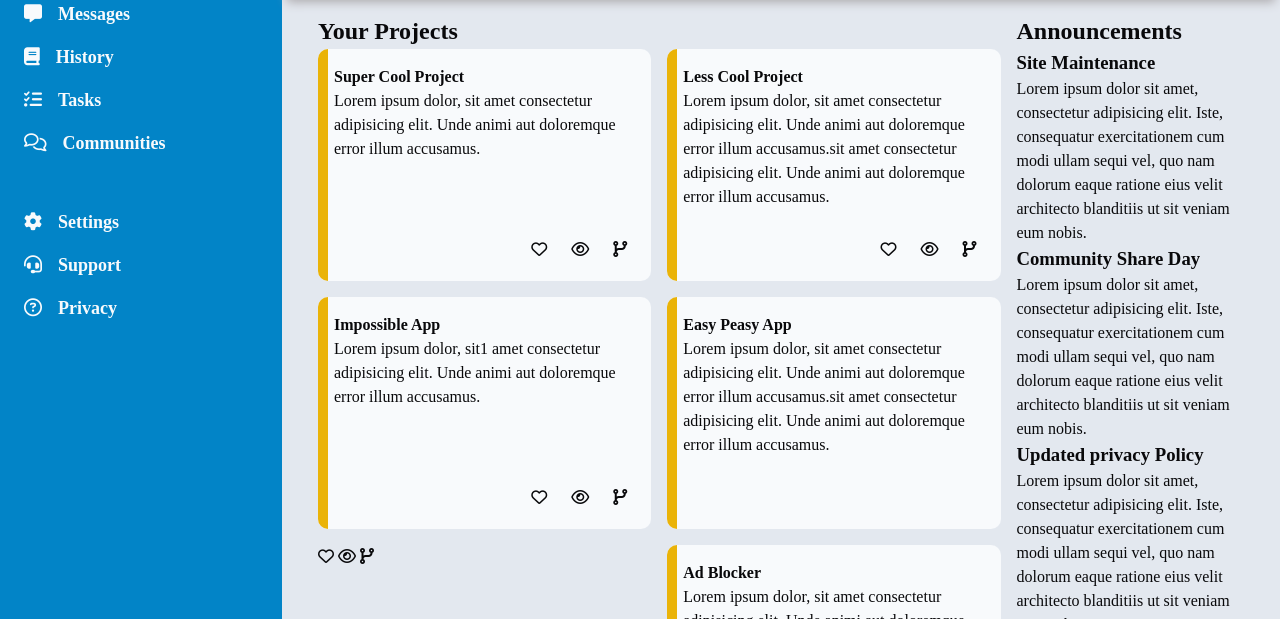
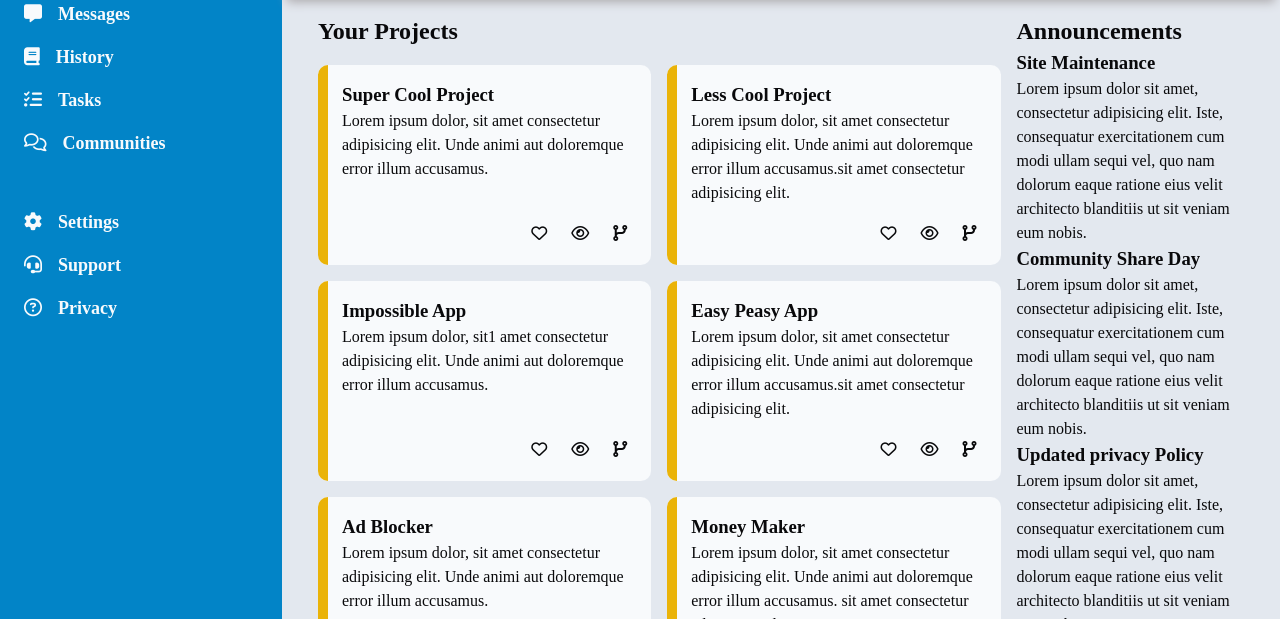
Before and after one commit to fernandopeguero/AdminDashboard, a plain HTML site: page index.html in a window 1280 px wide. Shown: the part 181-800 px from the top of the page. Drawn offline with Linux system fonts and the light colour scheme.

Commit message:
Fix styling inconsistency for project section

```diff
--- a/css/styles.css
+++ b/css/styles.css
@@ -187,6 +187,10 @@ main {
     .articles {
         grid-column: 1 / 2;
 
+        h2 {
+            margin-bottom: var(--pd-medium);
+        }
+
         ul {
             list-style: none;
             display: grid;
@@ -197,20 +201,29 @@ main {
 
             li {
                 background-color: var(--sidebar-text-color);
-                padding: var(--pd-medium);
+                padding-left: var(--pd-large);
+                padding-right: var(--pd-medium);
                 border-radius: 10px;
                 display: flex;
                 flex-direction: column;
                 height: 200px;
                 overflow: hidden;
                 position: relative;
+                justify-content: center;
+
+                h3 {
+                    margin-top: var(--pd-medium);
+
+                }
 
                 .options {
                     margin-top: auto;
+                    margin-bottom: var(--pd-medium);
                     align-self: flex-end;
                     display: flex;
                     gap: var(--pd-small);
                 }
+
 
                 i {
                     padding: var(--pd-small);
--- a/index.html
+++ b/index.html
@@ -36,13 +36,13 @@
         </div>
     </header>
 
-    <main class="bg-slate">
+    <main>
 
         <section class="articles">
             <h2>Your Projects</h2>
             <ul>
                 <li>
-                    <h4>Super Cool Project</h4>
+                    <h3>Super Cool Project</h3>
                     <p>Lorem ipsum dolor, sit amet consectetur adipisicing elit. Unde animi aut doloremque error illum accusamus. </p>
                     <div class="options">
                         <i class="fa-regular fa-heart"></i>
@@ -51,8 +51,8 @@
                     </div>
                 </li>
                 <li>
-                    <h4>Less Cool Project</h4>
-                    <p>Lorem ipsum dolor, sit amet consectetur adipisicing elit. Unde animi aut doloremque error illum accusamus.sit amet consectetur adipisicing elit. Unde animi aut doloremque error illum accusamus.</p>
+                    <h3>Less Cool Project</h3>
+                    <p>Lorem ipsum dolor, sit amet consectetur adipisicing elit. Unde animi aut doloremque error illum accusamus.sit amet consectetur adipisicing elit.</p>
                     <div class="options">
                         <i class="fa-regular fa-heart"></i>
                         <i class="fa-regular fa-eye"></i>
@@ -60,7 +60,7 @@
                     </div>
                 </li>
                 <li>
-                    <h4>Impossible App</h4>
+                    <h3>Impossible App</h3>
                     <p>Lorem ipsum dolor, sit1 amet consectetur adipisicing elit. Unde animi aut doloremque error illum accusamus. </p>
                     <div class="options">
                         <i class="fa-regular fa-heart"></i>
@@ -68,27 +68,30 @@
                         <i class="fa-solid fa-code-branch"></i>
                     </div>
                 </li>
-                <li><h4>Easy Peasy App</h4>
-                    <p>Lorem ipsum dolor, sit amet consectetur adipisicing elit. Unde animi aut doloremque error illum accusamus.sit amet consectetur adipisicing elit. Unde animi aut doloremque error illum accusamus.</p></li>
+                <li><h3>Easy Peasy App</h3>
+                    <p>Lorem ipsum dolor, sit amet consectetur adipisicing elit. Unde animi aut doloremque error illum accusamus.sit amet consectetur adipisicing elit.</p>
                     <div class="options">
                         <i class="fa-regular fa-heart"></i>
                         <i class="fa-regular fa-eye"></i>
                         <i class="fa-solid fa-code-branch"></i>
                     </div>
-                <li><h4>Ad Blocker</h4>
-                    <p>Lorem ipsum dolor, sit amet consectetur adipisicing elit. Unde animi aut doloremque error illum accusamus. </p></li>
+                </li>
+                <li><h3>Ad Blocker</h3>
+                    <p>Lorem ipsum dolor, sit amet consectetur adipisicing elit. Unde animi aut doloremque error illum accusamus. </p>
                     <div class="options">
                         <i class="fa-regular fa-heart"></i>
                         <i class="fa-regular fa-eye"></i>
                         <i class="fa-solid fa-code-branch"></i>
                     </div>
-                <li><h4>Money Maker</h4>
-                    <p>Lorem ipsum dolor, sit amet consectetur adipisicing elit. Unde animi aut doloremque error illum accusamus. sit amet consectetur adipisicing elit. Unde animi aut doloremque error illum accusamus.</p></li>
+                </li>
+                <li><h3>Money Maker</h3>
+                    <p>Lorem ipsum dolor, sit amet consectetur adipisicing elit. Unde animi aut doloremque error illum accusamus. sit amet consectetur adipisicing elit.</p>
                     <div class="options">
                         <i class="fa-regular fa-heart"></i>
                         <i class="fa-regular fa-eye"></i>
                         <i class="fa-solid fa-code-branch"></i>
                     </div>
+                </li>
             </ul>
         </section>
 
```
